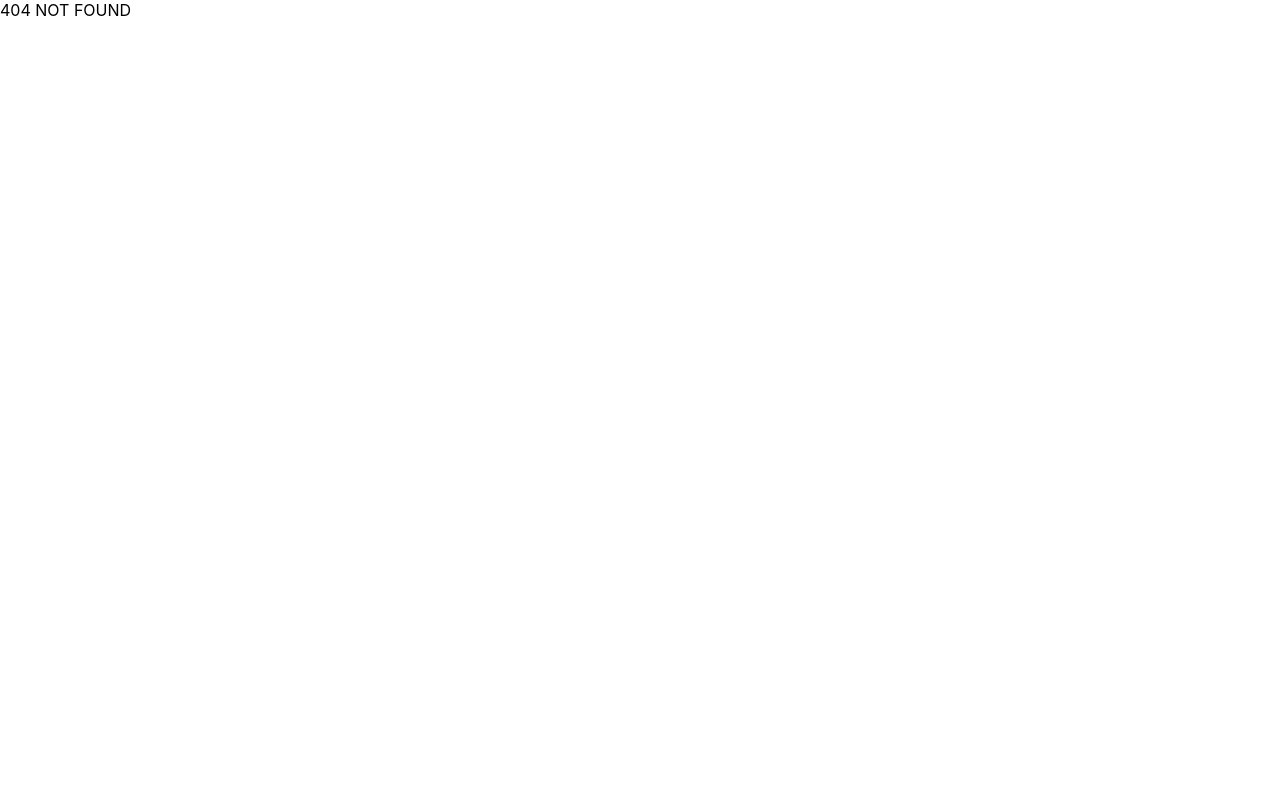
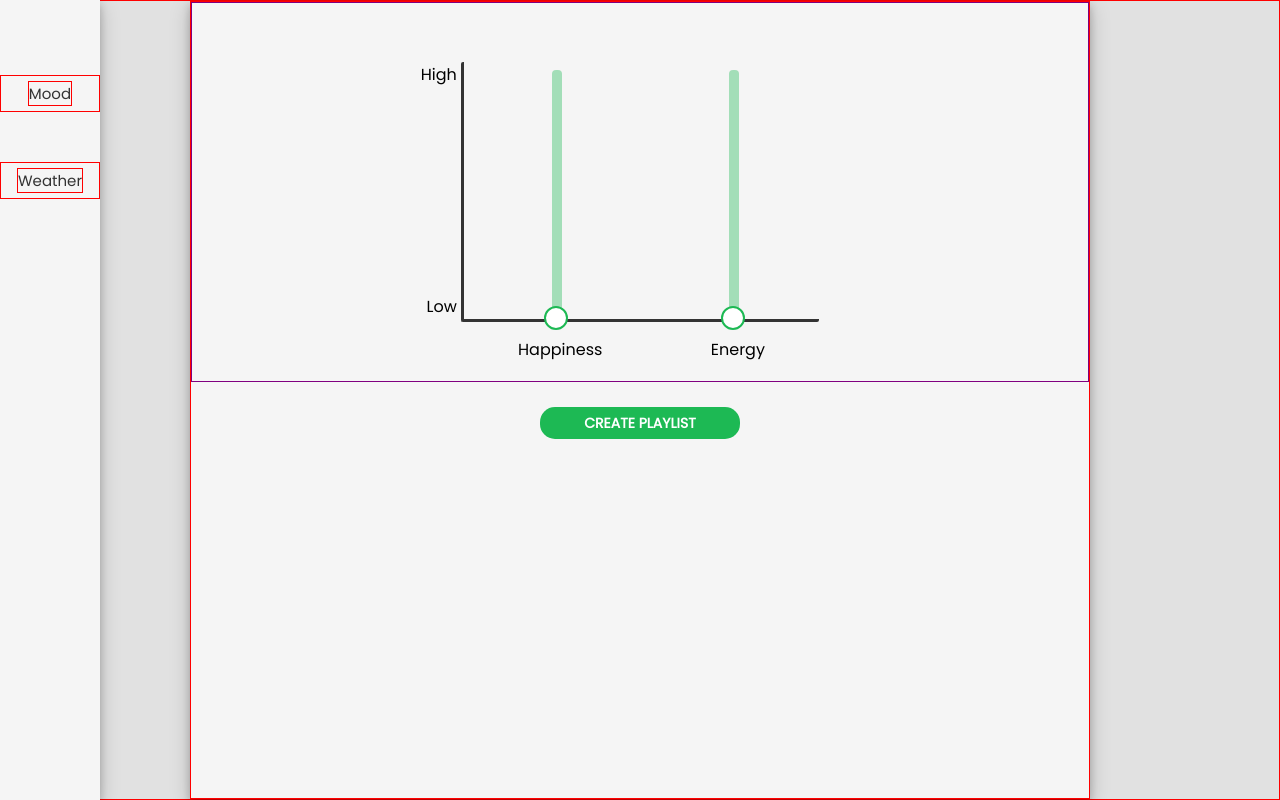
Before and after one commit to devinRucks/moodify, a React (Create React App) app: page /home in a window 1280 px wide. Before the commit this address had no page. Built offline with nearby package versions, Linux system fonts and the light colour scheme; no server answers.

Commit message:
Added createPlaylist method to TrackFilterStore

```diff
--- a/src/App.js
+++ b/src/App.js
@@ -1,6 +1,6 @@
 import React from 'react';
 import { BrowserRouter as Router, Switch, Route } from 'react-router-dom'
-// import Login from './components/Login'
+import Login from './components/Login'
 import Home from './components/home/Home'
 import './App.scss';
 
@@ -10,9 +10,9 @@ const App = () => {
 		< Router>
 			<div className="App">
 				<Switch>
-					{/* <Route exact path="/" component={Login} /> */}
-					<Route exact path='/' component={Home} />
-					{/* <Route path='/home' component={Home} /> */}
+					<Route exact path="/" component={Login} />
+					{/* <Route exact path='/' component={Home} /> */}
+					<Route path='/home' component={Home} />
 					<Route path="*" component={() => "404 NOT FOUND"} />
 				</Switch>
 			</div>
--- a/src/components/home/Body.js
+++ b/src/components/home/Body.js
@@ -4,20 +4,18 @@ import MoodSelector from '../MoodSelector'
 // import Track from './Track'
 import axios from 'axios'
 import { SidebarStoreContext } from '../../stores/SidebarStore'
+import { TrackFilterStoreContext } from '../../stores/TrackFilterStore'
 import { observer } from 'mobx-react';
 
 const Body = observer(() => {
      const sidebarStore = useContext(SidebarStoreContext)
+     const trackFilterStore = useContext(TrackFilterStoreContext)
 
      useEffect(() => {
           checkToGetTracks()
           // eslint-disable-next-line
      }, [])
 
-
-     const handleCreatePlaylist = () => {
-          console.log("button clicked")
-     }
 
      /**
       * - Gets updated tracks from server ONLY if more than 24 hours has passed since the past update,
@@ -30,6 +28,7 @@ const Body = observer(() => {
 
                const pastDate = Date.parse(localStorage.getItem('date'))
 
+               getTracks(today)
                // 86400000 milliseconds = 24 hours
                if (today - pastDate > 86400000) {
                     getTracks(today)
@@ -43,6 +42,7 @@ const Body = observer(() => {
 
      const getTracks = async (date) => {
           const res = await axios.get('/getSongs');
+          console.log(res.data)
 
           localStorage.setItem('date', date)
           localStorage.setItem('tracks', JSON.stringify(res.data))
@@ -56,7 +56,7 @@ const Body = observer(() => {
 
                <button
                     className="create-playlist-button"
-                    onClick={handleCreatePlaylist}>
+                    onClick={() => trackFilterStore.createPlaylist()}>
                     CREATE PLAYLIST
                </button>
 
--- a/src/stores/TrackFilterStore.js
+++ b/src/stores/TrackFilterStore.js
@@ -8,8 +8,10 @@ class TrackFilterStore {
           danceability: 0
      }
 
+     filteredTracks = [];
+
      /**
-      * Takes in the values
+      * Takes in the happiness and energy levels from moodSelector component.
       * @param {float} happiness
       * @param {float} energy
       */
@@ -21,11 +23,44 @@ class TrackFilterStore {
           console.log(`valence: ${this.valence}, energy: ${this.energy}, danceability: ${this.danceability}`)
      }
 
+
+
+     createPlaylist() {
+          const allTracks = JSON.parse(localStorage.getItem('tracks'))
+          // console.log(allTracks)
+          // let filteredTracks2 = allTracks.filter((track) => {
+          //      inRange(track.valence, this.valence) &&
+          //           inRange(track.energy, this.energy) &&
+          //           inRange(track.danceability, this.danceability)
+          // })
+          let filteredTracks2 = allTracks.filter((track) => {
+               return (
+                    track.valence <= (this.valence + 0.300) && track.valence >= (this.valence - 0.300) &&
+                    track.energy <= (this.energy + 0.300) && track.energy >= (this.energy - 0.300) &&
+                    track.danceability <= (this.danceability + 0.300) && track.danceability >= (this.danceability - 0.300)
+               )
+          })
+          console.log(filteredTracks2)
+     }
+
+     /**
+      * TODO:
+      * - Use this store for the create playlist button as well as weather component.
+      * - For the create playlist button, when it is clicked, it will call function inside here that will use the current filterValues to filter out the tracks from localStorage and then return the array of objects, aka the custom playlist.
+      * - For the weather component, it will have a similar function as setFilterValuesFromMood, but instead of taking in happiness and energy levels, it will take in the temp and current weather (sunny, rainy, snowy, etc).
+      */
+
 }
 
 decorate(TrackFilterStore, {
      filterValues: observable,
-     setFilterValuesFromMood: action
+     filteredTracks: observable,
+     setFilterValuesFromMood: action,
+     createPlaylist: action
 })
 
+const inRange = (trackVal, filterVal) => {
+     return trackVal <= (filterVal + 0.400) && trackVal >= (filterVal - 0.400)
+}
+
 export const TrackFilterStoreContext = createContext(new TrackFilterStore());
```
